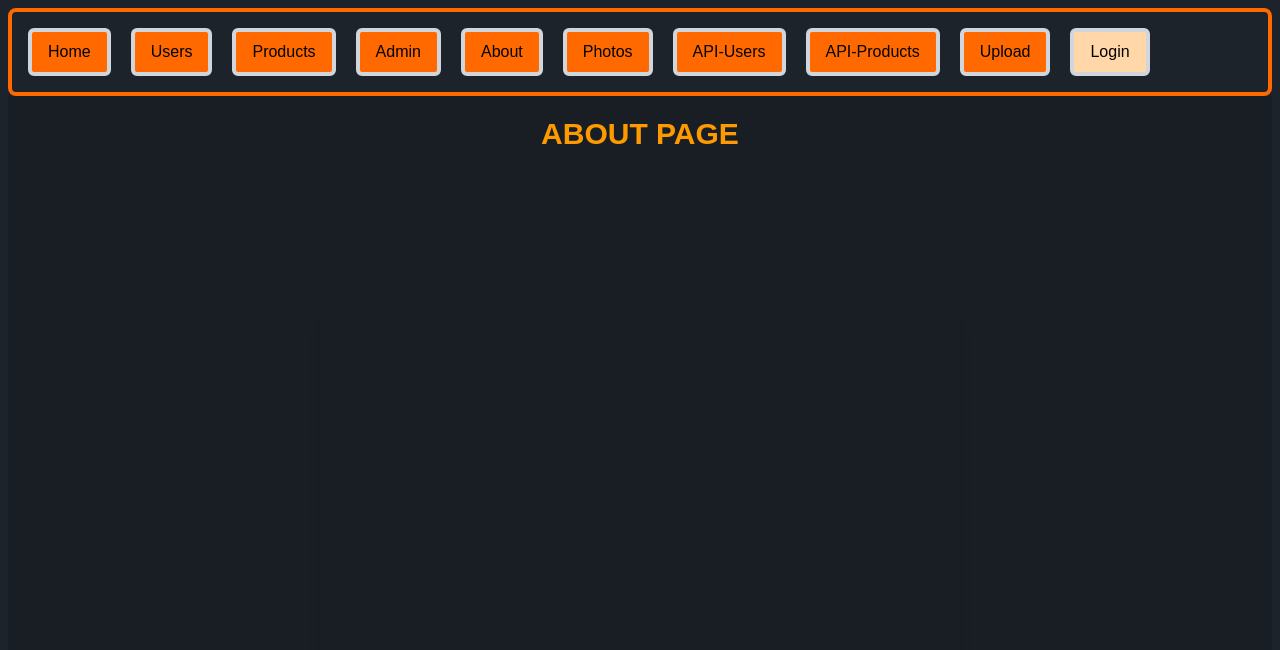
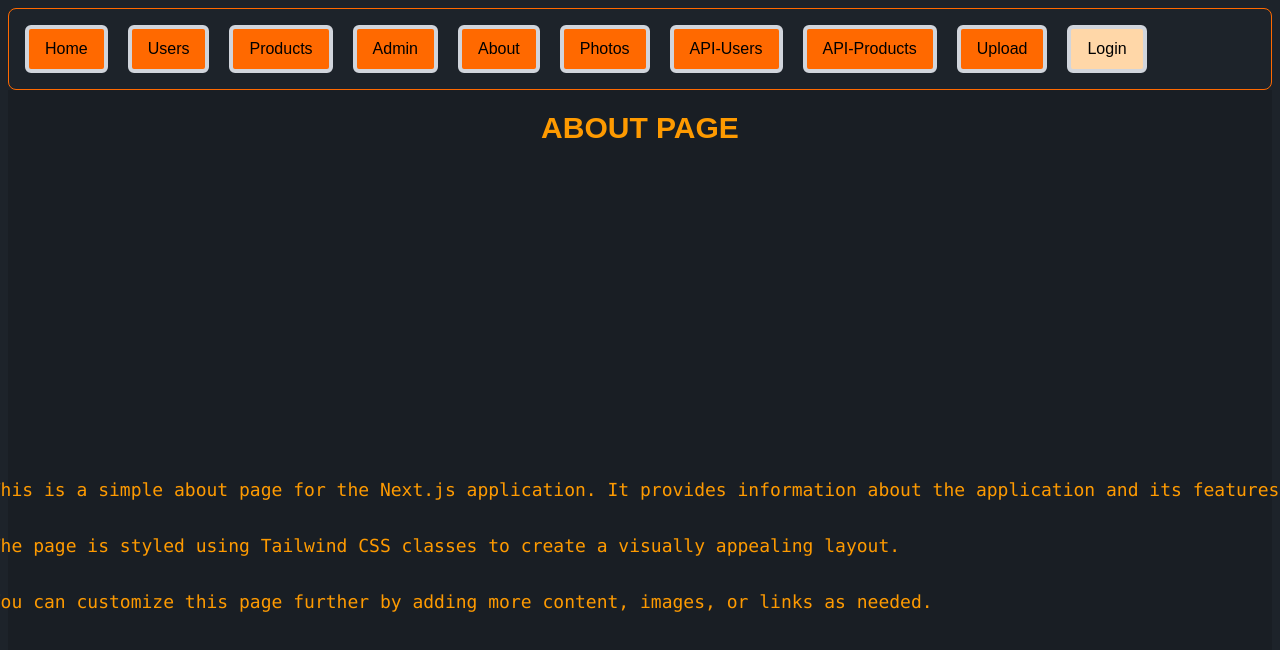
Before and after one commit to Alanimustafa/LRN-NEXTJS-MOSH, a Next.js app: page /about in a window 1280 px wide. Shown: the top 650 px of the page. Built offline with nearby package versions, Linux system fonts and the light colour scheme; no server answers.

Commit message:
text added to theabout page

```diff
--- a/app/about/page.tsx
+++ b/app/about/page.tsx
@@ -8,6 +8,17 @@ export default function about () {
                 <div
                     className="w-[640px] h-[480px] bg-cover bg-center rounded-lg shadow-lg">
                 </div>
+                <pre className="text-amber-500 text-lg font-light">
+                    <code className="text-amber-500 text-lg font-light">
+                        This is a simple about page for the Next.js application. It provides information about the application and its features.
+                        <br />
+                        <br />
+                        The page is styled using Tailwind CSS classes to create a visually appealing layout.
+                        <br />
+                        <br />
+                        You can customize this page further by adding more content, images, or links as needed.
+                    </code>
+                </pre>
             </div>
         </main>
     )
--- a/app/auth/Provider.tsx
+++ b/app/auth/Provider.tsx
@@ -2,6 +2,7 @@
 import React from 'react'
 import { SessionProvider } from "next-auth/react";
 import { ReactNode } from "react";
+
 
 const AuthProvider = ({children}: {children: ReactNode}) => {
   return (
--- a/app/navBar.tsx
+++ b/app/navBar.tsx
@@ -8,7 +8,7 @@ const NavBar = () => {
 
   return (
     <>
-        <div className="flex bg-#cc3fc-100 border-4 border-orange-500 rounded-lg p-4">
+        <div className="flex bg-#cc3fc-100 border-1 border-orange-500 rounded-lg p-4 ">
             <Link href='/' className="px-4 py-2 bg-orange-500 text-black border-4 border-gray-300 rounded-md  hover:bg-black hover:text-orange-500 hover:border-4 hover:border-orange-500 cursor-pointer mr-5">Home</Link>
             <Link href='/users' className="px-4 py-2 bg-orange-500 text-black border-4 border-gray-300 rounded-md  hover:bg-black hover:text-orange-500 hover:border-4 hover:border-orange-500 cursor-pointer mr-5">Users</Link>
             <Link href='/products' className="px-4 py-2 bg-orange-500 text-black border-4 border-gray-300 rounded-md  hover:bg-black hover:text-orange-500 hover:border-4 hover:border-orange-500 cursor-pointer mr-5">Products</Link>
```
